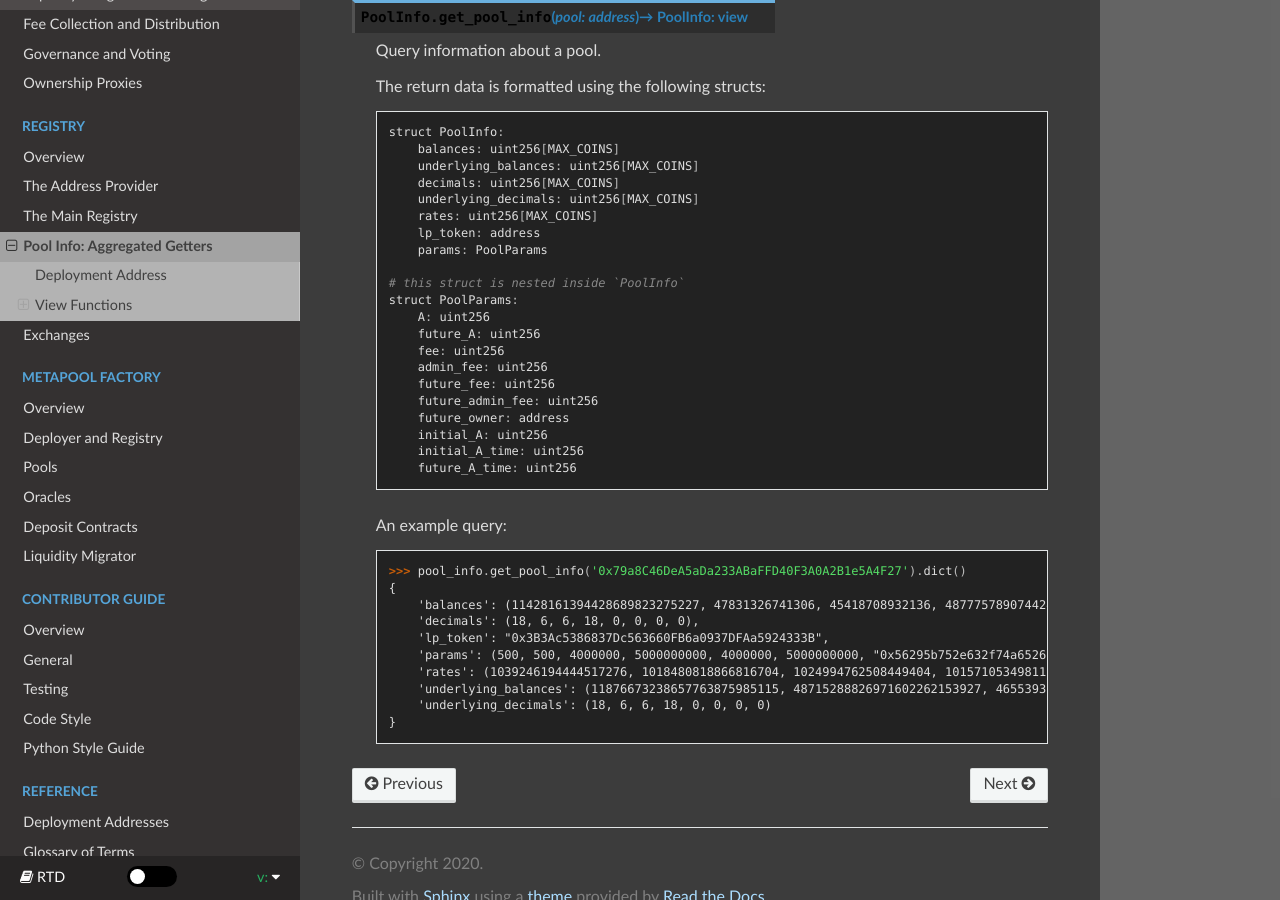
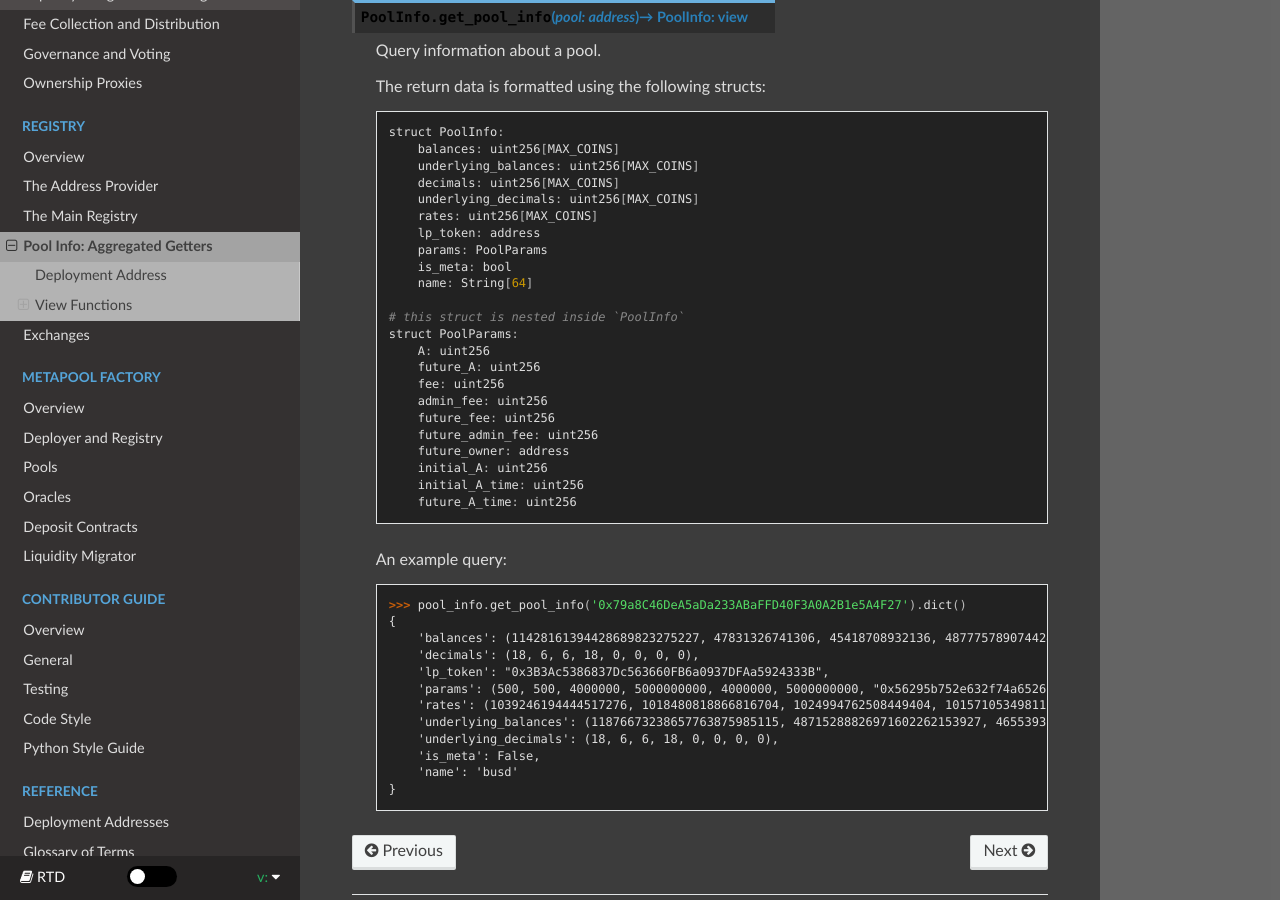
Before and after one commit to softlinkprotocol/curve-docs, a Sphinx documentation site: the page built from docs/registry-pool-info.rst, in a window 1280 px wide and 900 px high, scrolled down 1235 px. Built offline with Sphinx 7.4.7 and the Read the Docs theme 2.0.0, drawn with Linux system fonts in a browser that asks for light colours.

Commit message:
docs: update PoolInfo get_pool_info fn

```diff
--- a/docs/registry-pool-info.rst
+++ b/docs/registry-pool-info.rst
@@ -77,6 +77,8 @@ View Functions
             rates: uint256[MAX_COINS]
             lp_token: address
             params: PoolParams
+            is_meta: bool
+            name: String[64]
 
         # this struct is nested inside `PoolInfo`
         struct PoolParams:
@@ -103,5 +105,7 @@ View Functions
             'params': (500, 500, 4000000, 5000000000, 4000000, 5000000000, "0x56295b752e632f74a6526988eaCE33C25c52c623", 0, 0, 0),
             'rates': (1039246194444517276, 1018480818866816704, 1024994762508449404, 1015710534981182027, 0, 0, 0, 0),
             'underlying_balances': (11876673238657763875985115, 48715288826971602262153927, 46553938775335128958626025, 49543900767165234117573778, 0, 0, 0, 0),
-            'underlying_decimals': (18, 6, 6, 18, 0, 0, 0, 0)
+            'underlying_decimals': (18, 6, 6, 18, 0, 0, 0, 0),
+            'is_meta': False,
+            'name': 'busd'
         }
```
